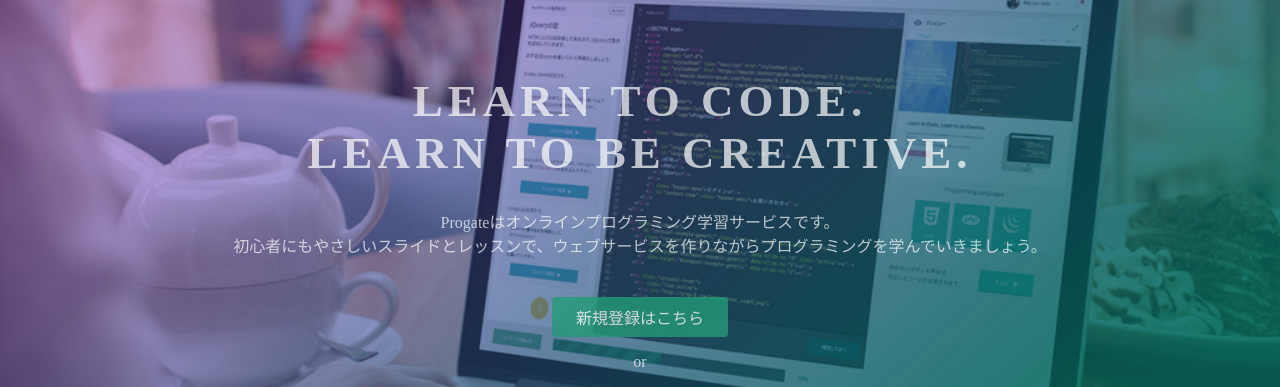
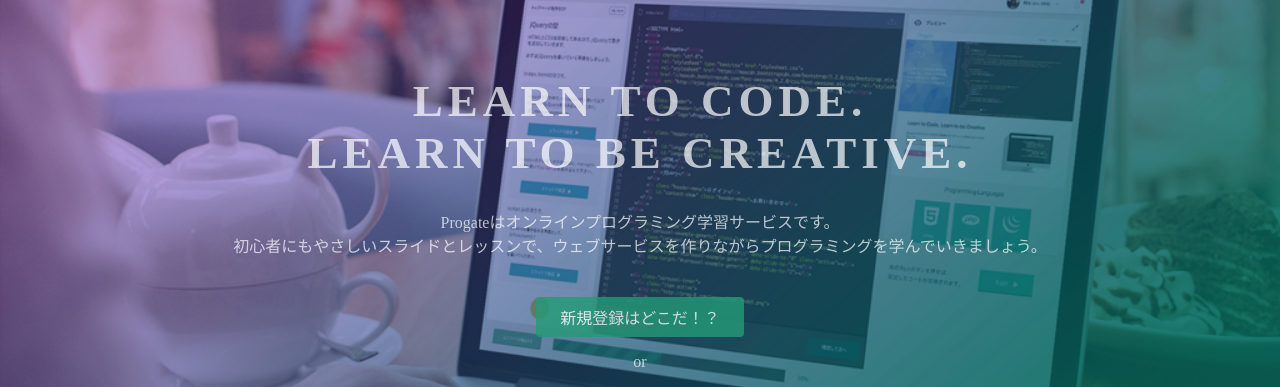
Before and after one commit to itskiz0305/itskiz0305.github.io, a plain HTML site: page index.html in a window 1280 px wide. Shown: the part 135-522 px from the top of the page. Drawn offline with Linux system fonts and the light colour scheme.

Commit message:
Update index.html

```diff
--- a/index.html
+++ b/index.html
@@ -26,7 +26,7 @@
       <h1>LEARN TO CODE.<br>LEARN TO BE CREATIVE.</h1>
       <p>Progateはオンラインプログラミング学習サービスです。<br>初心者にもやさしいスライドとレッスンで、ウェブサービスを作りながらプログラミングを学んでいきましょう。</p>
       <div class="btn-wrapper">
-        <a href="#" class="btn signup">新規登録はこちら</a>
+        <a href="#" class="btn signup">新規登録はどこだ！？</a>
         <p>or</p>
         <a href="#" class="btn facebook"><span class="fa fa-facebook"></span>Facebookで登録</a>
         <a href="#" class="btn twitter"><span class="fa fa-twitter"></span>Twitterで登録</a>
```
